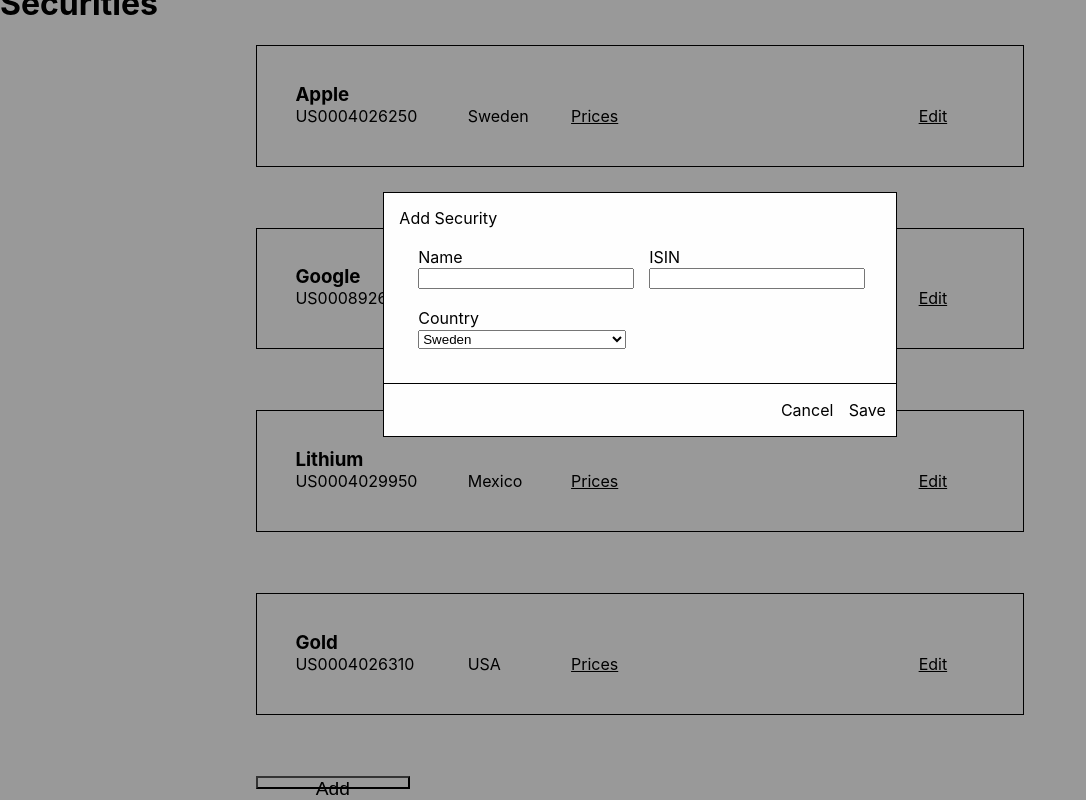
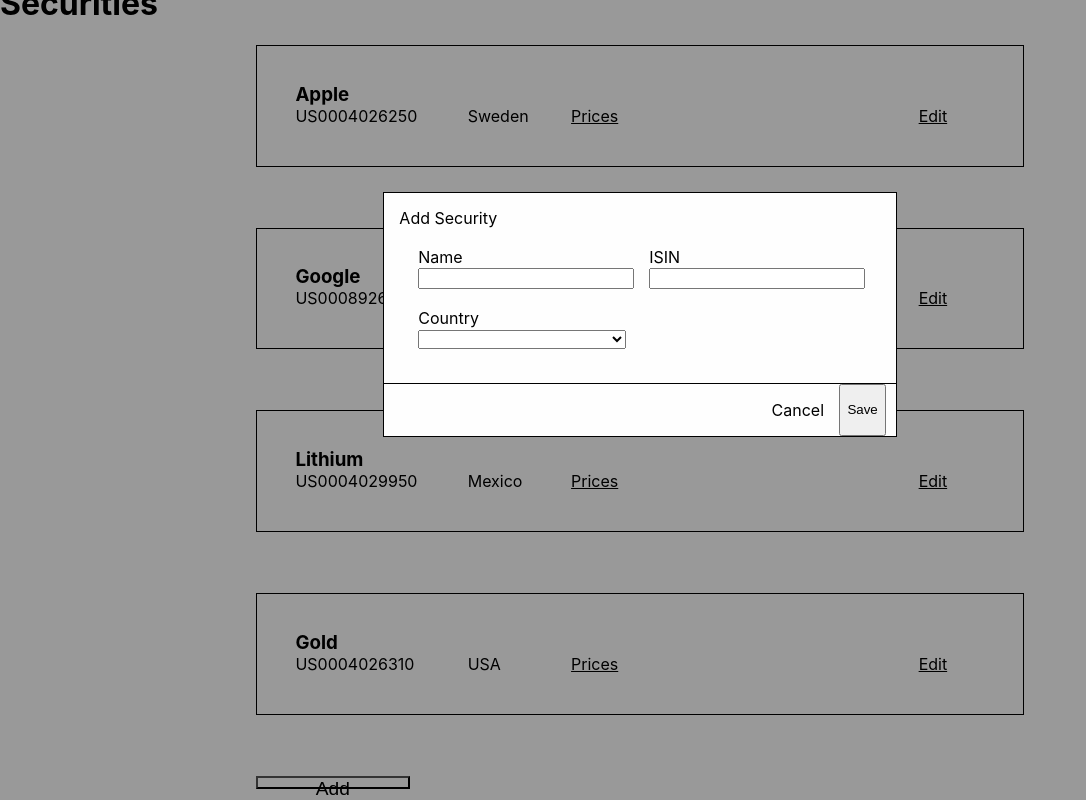
Before and after one commit to AidanMcB/caissa-test-proj, a React (Create React App) app: page / in a window 1280 px wide. Both pictures are taken after a click on the button "Add". Shown: the part 37-837 px from the top of the page, without its empty margins (0-1086 px from the left). Built offline with nearby package versions, Linux system fonts and the light colour scheme.

Commit message:
fully functional, no styling, no noticable erros in functionality atm

```diff
--- a/src/components/SecuritiesList.js
+++ b/src/components/SecuritiesList.js
@@ -21,6 +21,7 @@
     //add Security
     const addASecurity = (e, newSecurity) => {
         e.preventDefault()
+        console.log(newSecurity)
         setSecurities([...securities, newSecurity])
         closeAddModal()
     }
--- a/src/components/SecurityModal.js
+++ b/src/components/SecurityModal.js
@@ -84,7 +84,7 @@
             <div className="modal-content">
                 <div className="top-security-wrapper">
                     <header>{display.title}</header>
-                    <form className="security-form" noValidate>
+                    <form className="security-form" id="my-form" onSubmit={(e) => addOrEdit(e)}>
                         <div className="name-input">
                             <label htmlFor="name">Name</label>
                             <br />
@@ -100,14 +100,14 @@
                         <div className="country-input">
                             <label htmlFor="country">Country</label>
                             <br />
-                            <select name="countries" id="countries" value={formData.country}
+                            <select required name="countries" id="countries" value={formData.country}
                                 onChange={(e) => setValue("country", e.target.value)}>
+                                <option value=""></option>
                                 {countries.map((country, id) => (
                                     <option key={id} value={country}>{country}</option>
                                 ))}
                             </select>
                         </div>
-
                     </form>
 
                 </div>
@@ -116,8 +116,8 @@
                         style={{ display: `${display.deleteButton}` }}
                         onClick={(e) => deleteAndClose(e, props.children)}>Delete</p>
                     <p className="cancel-security-btn" onClick={closeModal}>Cancel</p>
-                    <p className="save-security-btn"
-                        onClick={(e) => addOrEdit(e)}>Save</p>
+                    <button className="save-security-btn" type="submit" form="my-form"
+                        >Save</button>
                 </div>
             </div>
         </div>
```
